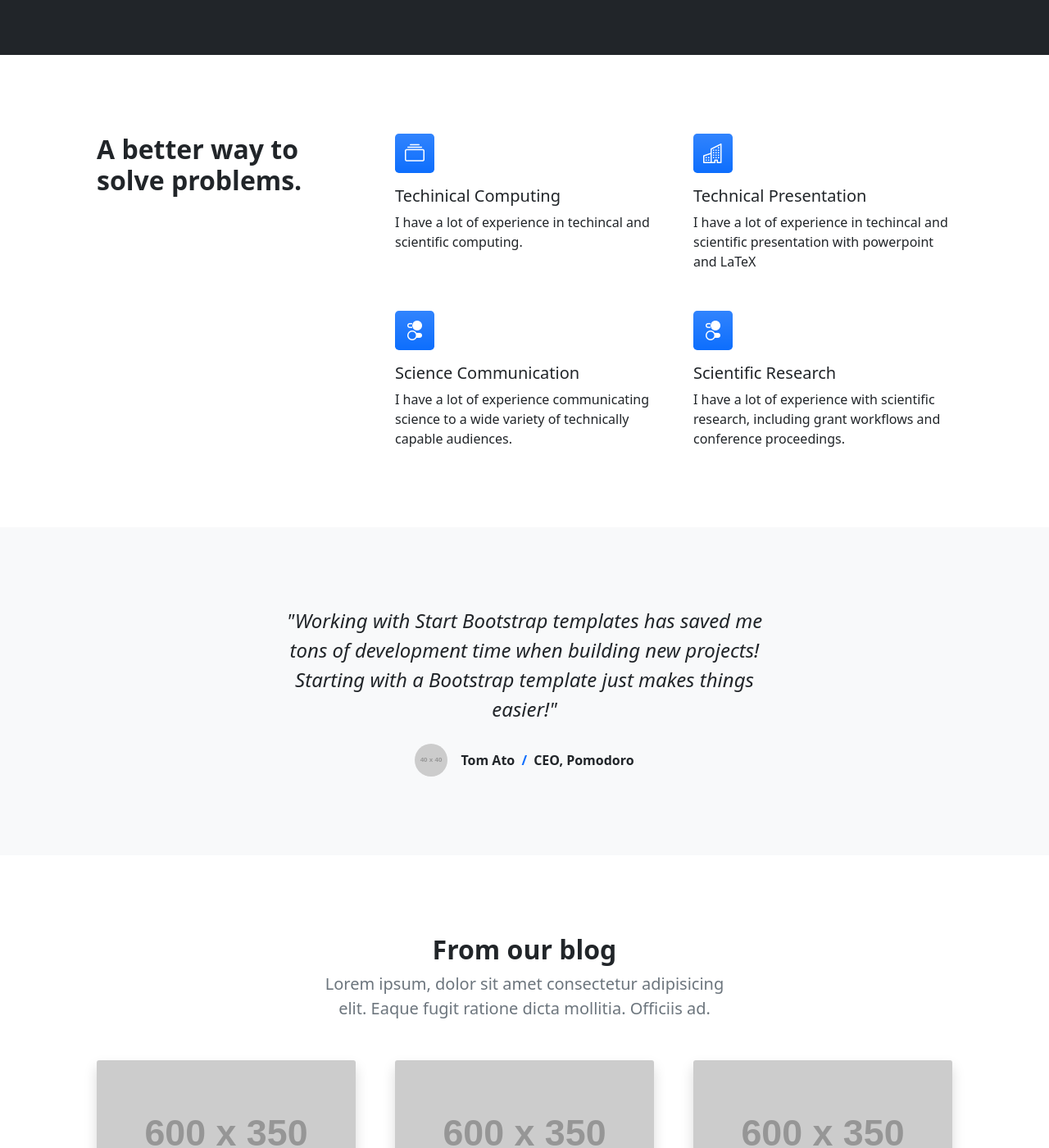
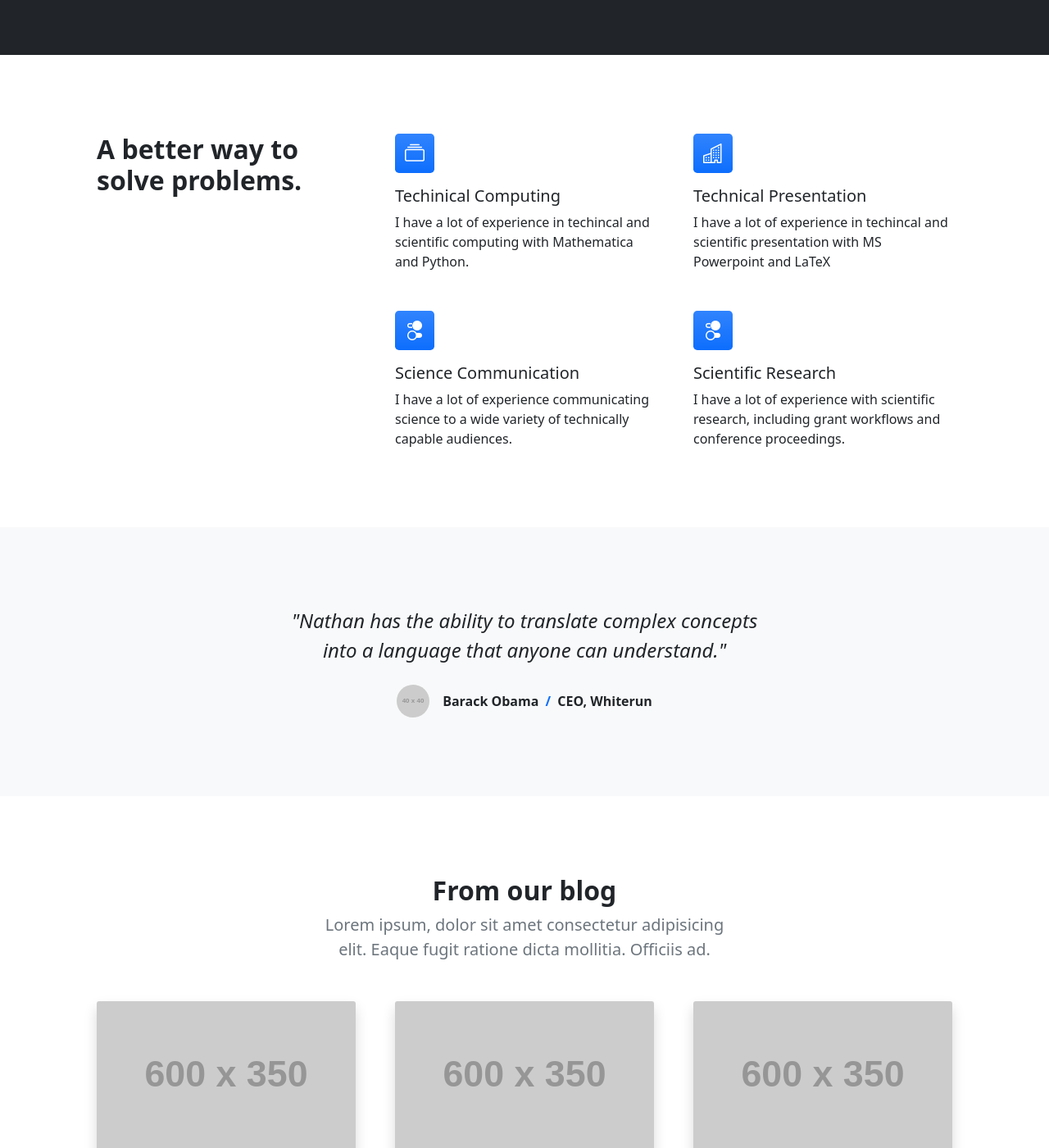
Before and after one commit to NonDairyNeutrino/nondairyneutrino.github.io, a Jekyll site: the page docs/index.html, which Jekyll copies as it is, in a window 1280 px wide and 1400 px high, scrolled down 481 px. Shown: the whole window at 82% size. Built offline with Jekyll 4.4.1, drawn with Linux system fonts in a browser that asks for light colours.

Commit message:
update testimonial

```diff
--- a/docs/index.html
+++ b/docs/index.html
@@ -73,12 +73,12 @@
                                 <div class="col mb-5 h-100">
                                     <div class="feature bg-primary bg-gradient text-white rounded-3 mb-3"><i class="bi bi-collection"></i></div>
                                     <h2 class="h5">Techinical Computing</h2>
-                                    <p class="mb-0">I have a lot of experience in techincal and scientific computing.</p>
+                                    <p class="mb-0">I have a lot of experience in techincal and scientific computing with Mathematica and Python.</p>
                                 </div>
                                 <div class="col mb-5 h-100">
                                     <div class="feature bg-primary bg-gradient text-white rounded-3 mb-3"><i class="bi bi-building"></i></div>
                                     <h2 class="h5">Technical Presentation</h2>
-                                    <p class="mb-0">I have a lot of experience in techincal and scientific presentation with powerpoint and LaTeX</p>
+                                    <p class="mb-0">I have a lot of experience in techincal and scientific presentation with MS Powerpoint and LaTeX</p>
                                 </div>
                                 <div class="col mb-5 mb-md-0 h-100">
                                     <div class="feature bg-primary bg-gradient text-white rounded-3 mb-3"><i class="bi bi-toggles2"></i></div>
@@ -101,13 +101,13 @@
                     <div class="row gx-5 justify-content-center">
                         <div class="col-lg-10 col-xl-7">
                             <div class="text-center">
-                                <div class="fs-4 mb-4 fst-italic">"Working with Start Bootstrap templates has saved me tons of development time when building new projects! Starting with a Bootstrap template just makes things easier!"</div>
+                                <div class="fs-4 mb-4 fst-italic">"Nathan has the ability to translate complex concepts into a language that anyone can understand."</div>
                                 <div class="d-flex align-items-center justify-content-center">
                                     <img class="rounded-circle me-3" src="https://dummyimage.com/40x40/ced4da/6c757d" alt="..." />
                                     <div class="fw-bold">
-                                        Tom Ato
+                                        Barack Obama
                                         <span class="fw-bold text-primary mx-1">/</span>
-                                        CEO, Pomodoro
+                                        CEO, Whiterun
                                     </div>
                                 </div>
                             </div>
```
